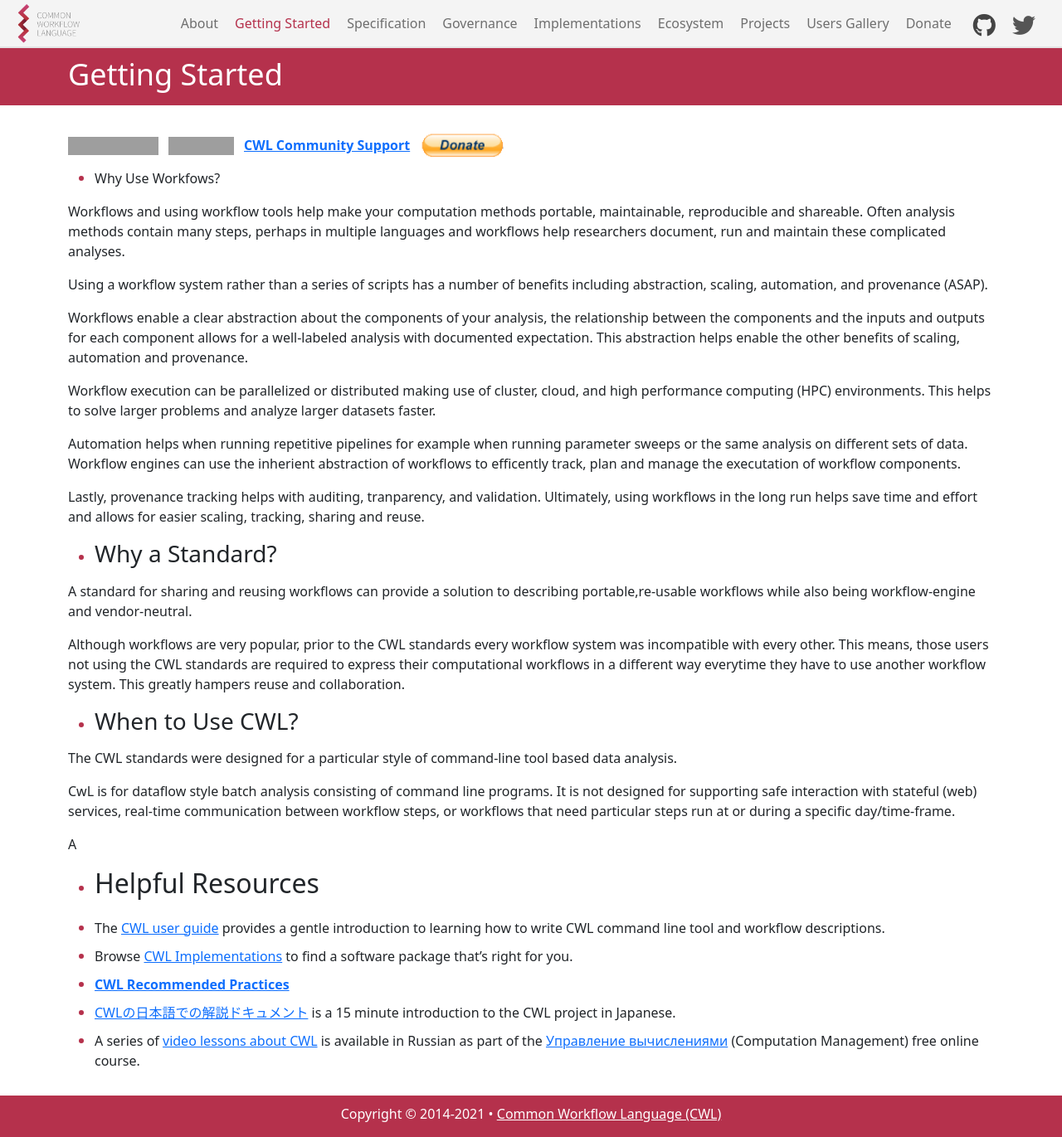
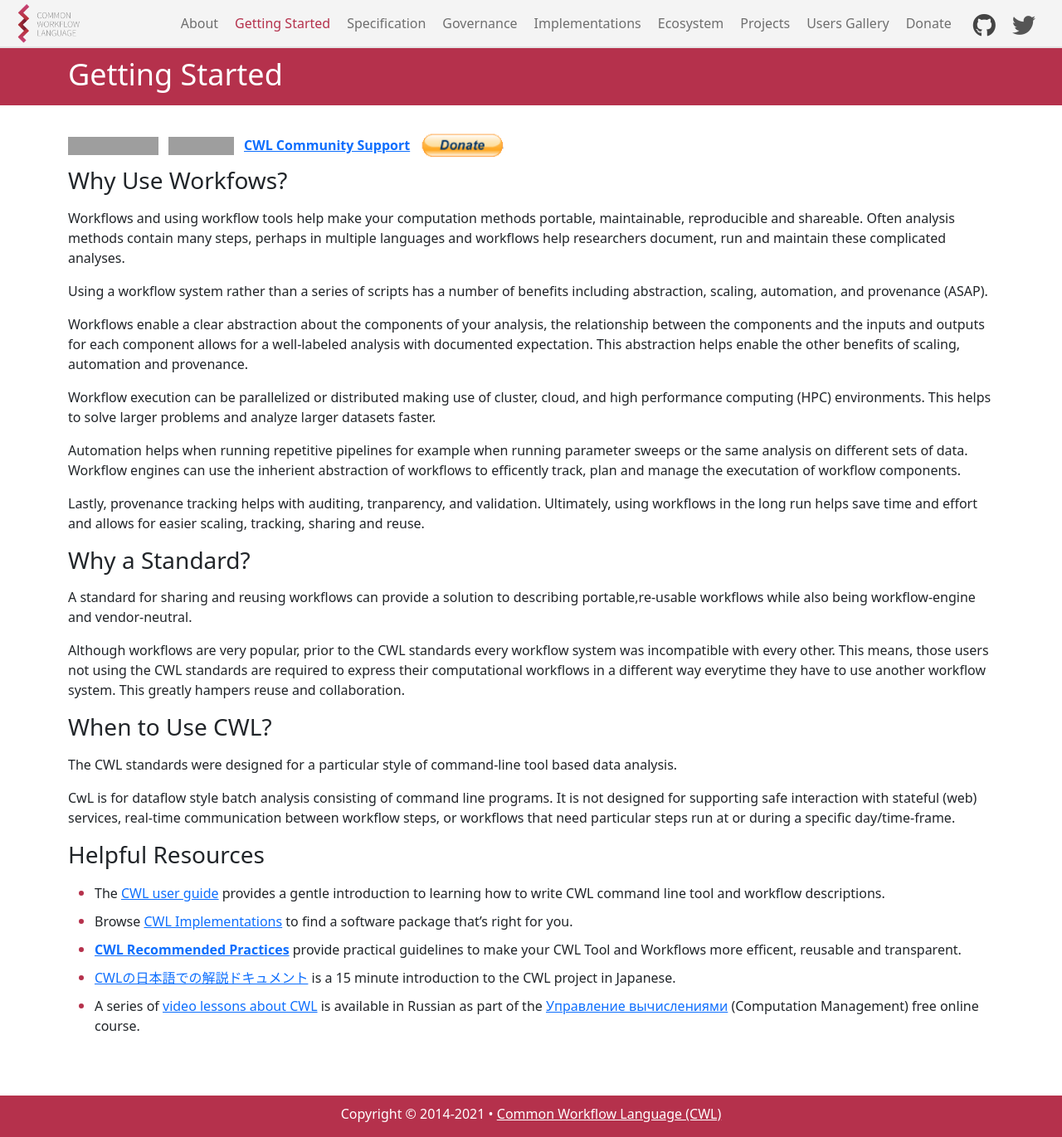
Before and after one commit to common-workflow-language/cwl-website, a Jekyll site: the page built from content/getting-started.html, in a window 1280 px wide and 1371 px high. Shown: the whole window at 83% size. Built offline with Jekyll 4.4.1, drawn with Linux system fonts in a browser that asks for light colours; grey boxes are pictures that could not be loaded.

Commit message:
Fixing Headers

```diff
--- a/content/getting-started.html
+++ b/content/getting-started.html
@@ -7,7 +7,7 @@ class: page-short
 
 {% capture getting_started_content %}
 
-* Why Use Workfows?
+### Why Use Workfows?
 
 Workflows and using workflow tools help make your computation methods portable, maintainable, reproducible and shareable. Often analysis methods contain many steps, perhaps in multiple languages and workflows help researchers document, run and maintain these complicated analyses.
 
@@ -21,13 +21,13 @@ Automation helps when running repetitive pipelines for example when running para
 
 Lastly, provenance tracking helps with auditing, tranparency, and validation. Ultimately, using workflows in the long run helps save time and effort and allows for easier scaling, tracking, sharing and reuse.
 
-* ### Why a Standard?
+### Why a Standard?
 
 A standard for sharing and reusing workflows can provide a solution to describing portable,re-usable workflows while also being workflow-engine and vendor-neutral.
 
 Although workflows are very popular, prior to the CWL standards every workflow system was incompatible with every other. This means, those users not using the CWL standards are required to express their computational workflows in a different way everytime they have to use another workflow system. This greatly hampers reuse and collaboration.
 
-* ### When to Use CWL?
+### When to Use CWL?
 
 The CWL standards were designed for a particular style of
 command-line tool based data analysis.
@@ -35,14 +35,12 @@ command-line tool based data analysis.
 CwL is for dataflow style batch analysis consisting of command line programs. It is not designed for supporting safe interaction with stateful (web) services, real-time communication between workflow steps, or workflows that need particular steps run at or during a
 specific day/time-frame.
 
-A
 
-
-* ## Helpful Resources
+### Helpful Resources
 
 * The [CWL user guide]({{ site.url }}/user_guide/) provides a gentle introduction to learning how to write CWL command line tool and workflow descriptions.
 * Browse [CWL Implementations]({{ site.url }}/#Implementations) to find a software package that's right for you.
-* [**CWL Recommended Practices**](http://www.commonwl.org/user_guide/rec-practices/)
+* [**CWL Recommended Practices**](http://www.commonwl.org/user_guide/rec-practices/)  provide practical guidelines to make your CWL Tool and Workflows more efficent, reusable and transparent.
 * <a href="https://github.com/pitagora-galaxy/cwl/wiki/CWL-Start-Guide-JP" lang="ja" hreflang="ja">CWLの日本語での解説ドキュメント</a> is a 15 minute introduction to the CWL project in Japanese.
 * A series of [video lessons about CWL](https://stepik.org/lesson/35918/step/1?unit=15070) is available in Russian as part of the <a href="https://stepik.org/course/1612/syllabus" lang="ru">Управление вычислениями</a> (Computation Management) free online course.
 
```
